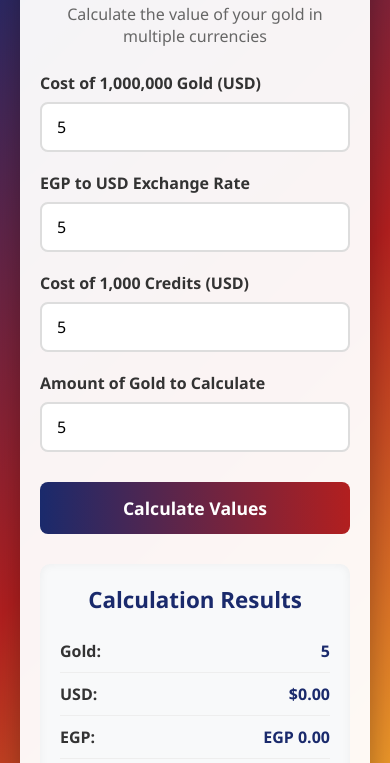
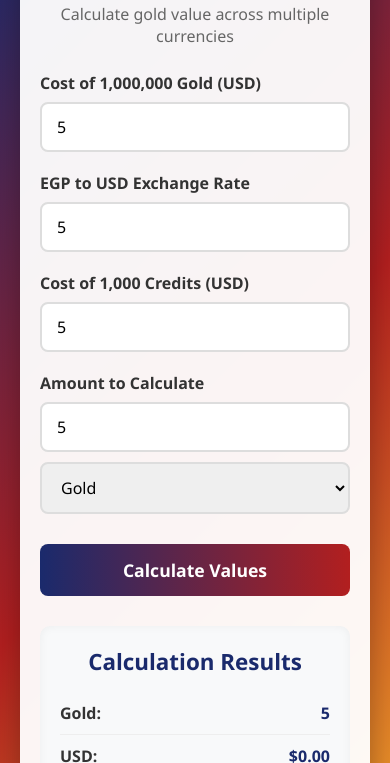
Before and after one commit to AhmedPlally/WOWCalc, a plain HTML site: page index.html in a window 390 px wide. Both pictures are taken after typing "5", "5", "5", "5" into the empty fields and a click on the button "Calculate Values". Shown: the part 81-844 px from the top of the page. Drawn offline with Linux system fonts and the light colour scheme.

Commit message:
Update index.html

```diff
--- a/index.html
+++ b/index.html
@@ -3,7 +3,7 @@
 <head>
     <meta charset="UTF-8">
     <meta name="viewport" content="width=device-width, initial-scale=1.0">
-    <title>WOW.Calc - Gold Value Calculator</title>
+    <title>WOW.Calc - Multi-Currency Calculator</title>
     <style>
         * {
             margin: 0;
@@ -26,7 +26,7 @@
             border-radius: 15px;
             box-shadow: 0 10px 30px rgba(0, 0, 0, 0.3);
             width: 100%;
-            max-width: 500px;
+            max-width: 550px;
             padding: 30px;
             position: relative;
             overflow: hidden;
@@ -70,7 +70,7 @@
             color: #333;
         }
 
-        .input-group input {
+        .input-group input, .input-group select {
             width: 100%;
             padding: 12px 15px;
             border: 2px solid #ddd;
@@ -79,10 +79,23 @@
             transition: border-color 0.3s;
         }
 
-        .input-group input:focus {
+        .input-group input:focus, .input-group select:focus {
             border-color: #1a2a6c;
             outline: none;
             box-shadow: 0 0 5px rgba(26, 42, 108, 0.3);
+        }
+
+        .currency-input {
+            display: flex;
+            gap: 10px;
+        }
+
+        .currency-input input {
+            flex: 2;
+        }
+
+        .currency-input select {
+            flex: 1;
         }
 
         .calculate-btn {
@@ -162,6 +175,10 @@
             .header h1 {
                 font-size: 1.8rem;
             }
+
+            .currency-input {
+                flex-direction: column;
+            }
         }
     </style>
 </head>
@@ -169,7 +186,7 @@
     <div class="calculator">
         <div class="header">
             <h1>WOW.Calc</h1>
-            <p>Calculate the value of your gold in multiple currencies</p>
+            <p>Calculate gold value across multiple currencies</p>
         </div>
 
         <div class="input-group">
@@ -188,8 +205,16 @@
         </div>
 
         <div class="input-group">
-            <label for="goldAmount">Amount of Gold to Calculate</label>
-            <input type="number" id="goldAmount" placeholder="Enter gold amount" min="0" step="1000">
+            <label for="amountToCalculate">Amount to Calculate</label>
+            <div class="currency-input">
+                <input type="number" id="amountToCalculate" placeholder="Enter amount" min="0" step="0.01">
+                <select id="currencyType">
+                    <option value="gold">Gold</option>
+                    <option value="usd">USD ($)</option>
+                    <option value="egp">EGP (ج.م)</option>
+                    <option value="credits">Credits</option>
+                </select>
+            </div>
         </div>
 
         <button class="calculate-btn" id="calculateBtn">Calculate Values</button>
@@ -223,27 +248,54 @@
         document.addEventListener('DOMContentLoaded', function() {
             const calculateBtn = document.getElementById('calculateBtn');
             const resultsDiv = document.getElementById('results');
+            const currencyType = document.getElementById('currencyType');
 
             calculateBtn.addEventListener('click', function() {
                 // Get input values
                 const goldCost = parseFloat(document.getElementById('goldCost').value) || 0;
                 const exchangeRate = parseFloat(document.getElementById('exchangeRate').value) || 0;
                 const creditsCost = parseFloat(document.getElementById('creditsCost').value) || 0;
-                const goldAmount = parseFloat(document.getElementById('goldAmount').value) || 0;
+                const amountToCalculate = parseFloat(document.getElementById('amountToCalculate').value) || 0;
+                const selectedCurrency = currencyType.value;
 
                 // Validate inputs
-                if (goldCost <= 0 || exchangeRate <= 0 || creditsCost <= 0 || goldAmount <= 0) {
+                if (goldCost <= 0 || exchangeRate <= 0 || creditsCost <= 0 || amountToCalculate <= 0) {
                     alert("Please enter valid positive values in all fields");
                     return;
                 }
 
-                // Perform calculations
-                const usdValue = (goldAmount / 1000000) * goldCost;
-                const egpValue = usdValue * exchangeRate;
-                const creditsValue = (usdValue / creditsCost) * 1000;
+                let goldAmount, usdValue, egpValue, creditsValue;
+
+                // Calculate based on selected currency
+                switch(selectedCurrency) {
+                    case 'gold':
+                        goldAmount = amountToCalculate;
+                        usdValue = (goldAmount / 1000000) * goldCost;
+                        egpValue = usdValue * exchangeRate;
+                        creditsValue = (usdValue / creditsCost) * 1000;
+                        break;
+                    case 'usd':
+                        usdValue = amountToCalculate;
+                        goldAmount = (usdValue / goldCost) * 1000000;
+                        egpValue = usdValue * exchangeRate;
+                        creditsValue = (usdValue / creditsCost) * 1000;
+                        break;
+                    case 'egp':
+                        egpValue = amountToCalculate;
+                        usdValue = egpValue / exchangeRate;
+                        goldAmount = (usdValue / goldCost) * 1000000;
+                        creditsValue = (usdValue / creditsCost) * 1000;
+                        break;
+                    case 'credits':
+                        creditsValue = amountToCalculate;
+                        usdValue = (creditsValue / 1000) * creditsCost;
+                        goldAmount = (usdValue / goldCost) * 1000000;
+                        egpValue = usdValue * exchangeRate;
+                        break;
+                }
 
                 // Update results
-                document.getElementById('resultGold').textContent = goldAmount.toLocaleString();
+                document.getElementById('resultGold').textContent = Math.round(goldAmount).toLocaleString();
                 document.getElementById('resultUSD').textContent = '$' + usdValue.toFixed(2);
                 document.getElementById('resultEGP').textContent = 'EGP ' + egpValue.toFixed(2);
                 document.getElementById('resultCredits').textContent = Math.round(creditsValue).toLocaleString();
```
